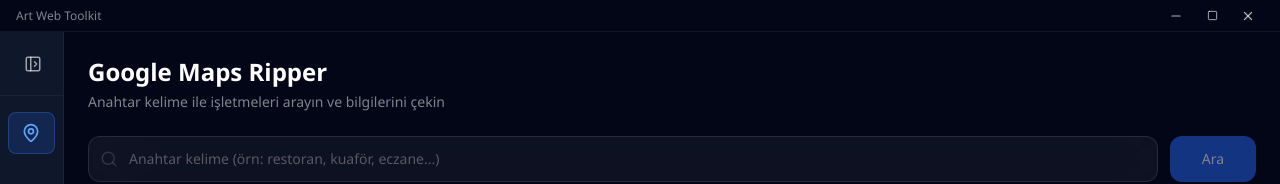
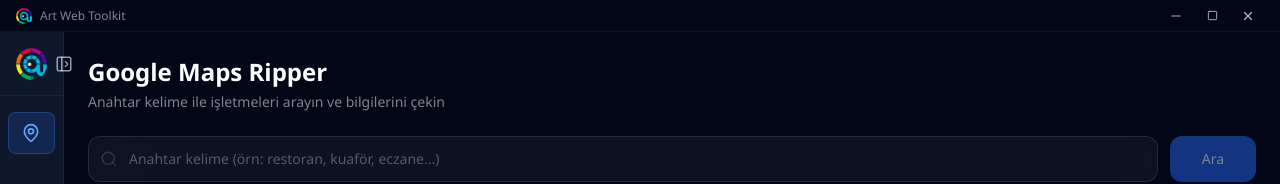
Before and after one commit to hollmmes/ArtwebElectron, a React (Vite) app: page / in a window 1280 px wide. Both pictures are taken after a click on the button 222 px from the left and 63 px from the top of the page. Shown: the top 184 px of the page. Built offline with nearby package versions, Linux system fonts and the light colour scheme.

Commit message:
v0.1.7: Add app icon to sidebar and titlebar
Co-Authored-By: Claude Opus 4.6 <noreply@anthropic.com>

```diff
--- a/package.json
+++ b/package.json
@@ -1,6 +1,6 @@
 {
   "name": "artweb-electron",
-  "version": "0.1.6",
+  "version": "0.1.7",
   "description": "Art Web Tasarim - Sirket Ici Yonetim Uygulamasi",
   "main": "electron/main.cjs",
   "scripts": {
--- a/src/components/Settings.jsx
+++ b/src/components/Settings.jsx
@@ -1,7 +1,7 @@
 import { useState, useEffect } from 'react'
 import { RefreshCw, CheckCircle, Download, AlertCircle } from 'lucide-react'
 
-const APP_VERSION = '0.1.6'
+const APP_VERSION = '0.1.7'
 
 export default function Settings() {
   const [updateStatus, setUpdateStatus] = useState('idle')
--- a/src/components/Sidebar.jsx
+++ b/src/components/Sidebar.jsx
@@ -13,13 +13,13 @@ export default function Sidebar({ isOpen, onToggle, activeModule, onModuleChange
     >
       {/* Logo & Toggle */}
       <div className="h-16 flex items-center justify-between px-4 border-b border-white/5">
-        {isOpen && (
+        {isOpen ? (
           <div className="flex items-center gap-3">
-            <div className="w-8 h-8 rounded-full bg-gradient-to-br from-primary-500 to-primary-700 flex items-center justify-center">
-              <span className="text-xs font-bold">AW</span>
-            </div>
+            <img src="./icon.png" alt="Art Web" className="w-8 h-8 rounded-full" />
             <span className="text-sm font-semibold text-white/90">Art Web</span>
           </div>
+        ) : (
+          <img src="./icon.png" alt="Art Web" className="w-8 h-8 rounded-full" />
         )}
         <button
           onClick={onToggle}
--- a/src/components/TitleBar.jsx
+++ b/src/components/TitleBar.jsx
@@ -3,7 +3,10 @@ import { Minus, Square, X } from 'lucide-react'
 export default function TitleBar() {
   return (
     <div className="title-bar h-8 flex items-center justify-between px-4 bg-dark-900 border-b border-white/5">
-      <span className="text-xs text-white/50 font-medium">Art Web Toolkit</span>
+      <div className="flex items-center gap-2">
+        <img src="./icon.png" alt="Art Web" className="w-4 h-4 rounded-sm" />
+        <span className="text-xs text-white/50 font-medium">Art Web Toolkit</span>
+      </div>
       <div className="flex items-center gap-1">
         <button
           onClick={() => window.electronAPI?.minimizeWindow()}
```
Also changed, not shown: public/icon.png (added).
